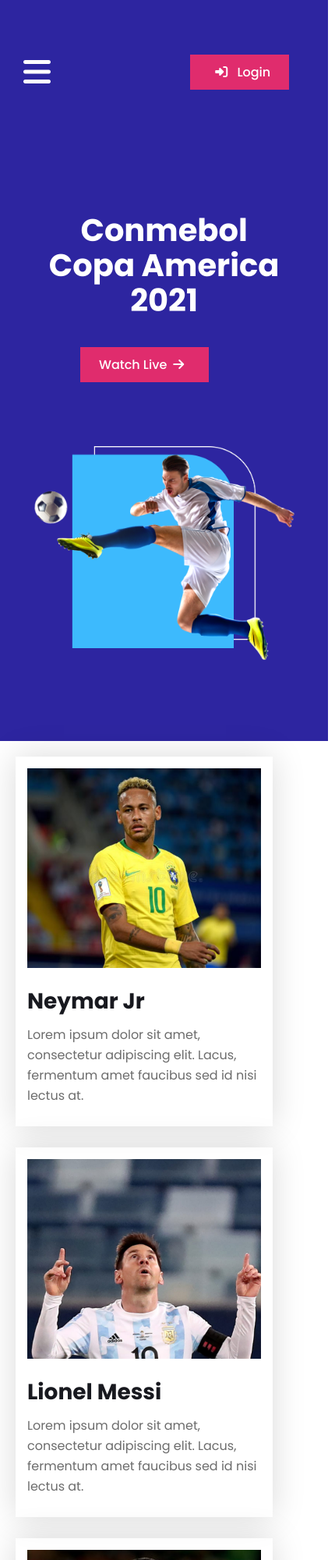
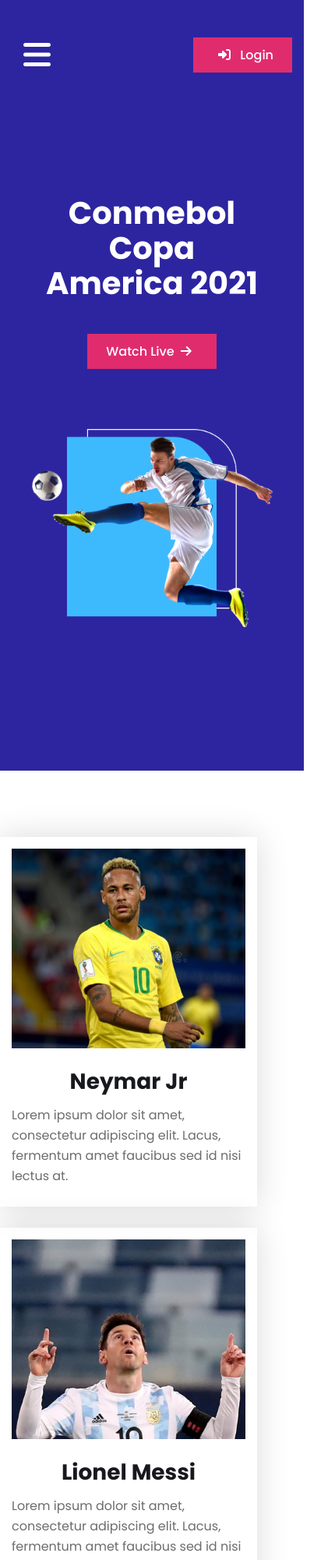
Before and after one commit to SafiaJotey/Responsive--Football--Website, a plain HTML site: page index.html in a window 390 px wide. Shown: the top 2000 px of the page at 78% size, 430 px wide, since content can reach past the window. Drawn offline with Linux system fonts and the light colour scheme.

Commit message:
responsive

```diff
--- a/index.html
+++ b/index.html
@@ -58,6 +58,7 @@
 
 
     <!-- Players section start-->
+
         <section class="Top-players container">
             <article class="blogs">
                 <div class="blog-image">
@@ -181,6 +182,8 @@
             </article>
         </section>
 
+
+
     <!-- Players section end-->
 
 
@@ -229,32 +232,14 @@
 
         </section>
 
-        <section class="main-highlight">
-
-
-
-            <div class="highlight-info">
-                <h1 class="title">Goiânia</h1>
-                    <p>Close to Brasília, about 200km from the country's capital, is Goiânia. One of the largest cities in the interior of Brazil and the capital of the state of Goiás, Goiânia is a true power of national agricultural production.</p>
-
-                <div class="highlight-link-button">
-
-                <a href="https://www.google.com/" target="_blank">Watch Now<i class="fas fa-arrow-right"></i></i>
-                </a>
-            </div>
-            </div>
-            <div class="highlight-image"><img src="images/goiania.png" alt=""></div>
 
 
 
     </section>
 
 
-    </section>
-
-
     <!-- Footer section start-->
-    <footer class="footer container">
+    <!-- <footer class="footer container">
         <div class="footer_image"><img src="images/Logo.png" alt=""></div>
 
         <ul class="social_icon">
@@ -274,9 +259,9 @@
         <div class="copyright">
             <h5>Copyright &copy; 2022 Football</h5>
         </div>
-    </footer>
+    </footer> -->
 
 
-    <!-- Footer section end-->
+    <!-- Footer section end -->
 </body>
 </html>
--- a/style.css
+++ b/style.css
@@ -25,7 +25,7 @@
 }
 
 .container{
-    width: 1160px;
+    width: 84%;
     margin: 0 auto;
 
 }
@@ -123,17 +123,19 @@
 
 .Top-players{
     display: grid;
-    grid-template-columns: repeat(3,330px);
-    grid-gap:27px 30px;
+    grid-template-columns: repeat(3,1fr);
+     grid-gap:27px 30px;
 
-    padding: 70px 0 139px;
-    margin-left: 180PX;
+  padding: 85px 0 139px;
+  text-align: center;
+   /* margin-left: 180PX;  */
 
 
 }
- .blogs{
 
+.blogs{
 
+    text-align: center;
     Width :330px;
     Height: 474px;
     padding: 15px ;
@@ -291,12 +293,9 @@
 /* media query */
 
 
-@media only screen and (max-width: 480px) {
+@media only screen and (max-width: 768px) {
 
-#wrapper{
-    width:108%;
-    height: 950px;
-}
+
 .container{
     width: 100%;
     margin: 0;
@@ -310,14 +309,17 @@
 }
 
 .link-button{
-    margin-right: 50px;
+    margin-right: 0px;
+    padding:5px 15px;
 }
 
 .nav-bar .main-menu{
+   display: none;
 
 
-    display:none;
 }
+
+
 
 
 
@@ -347,15 +349,17 @@
 
 }
 .Top-players{
-    display: grid;
-    grid-template-columns: 1fr;
 
 
-    padding: 20px;
-    margin-left:0px;
+    grid-template-columns: repeat(2,330px);
+
+
 
 
 }
+ .main-highlight{
+     flex-direction: column-reverse;
+ }
 
 .highlight-image{
 
@@ -376,7 +380,7 @@
 .highlight-info{
     width:80%;
     text-align: center;
-    padding: 10px 20px;
+    padding: 20px 20px;
 
 }
 .highlight-image img{
@@ -384,7 +388,8 @@
     width: 90%;
 }
 .brazil img{
-    margin-top: 200px;
+    margin-top: 20px ;
+
 
 }
 
@@ -398,3 +403,30 @@
 
 
 }
+
+@media only screen and (max-width: 768px){
+
+    .Top-players{
+
+
+        grid-template-columns: repeat(1,330px);
+
+
+
+
+    }
+
+    .top-banner{
+
+        padding: 20px 0 0px;
+    }
+
+    .banner-image{
+        width: 80%;
+        margin-top:200px ;
+        margin-bottom:0px ;
+
+
+    }
+
+}
```
Also changed, not shown: images/blog1.jpg (added). Lines whose indentation alone changed are shown as unchanged.
